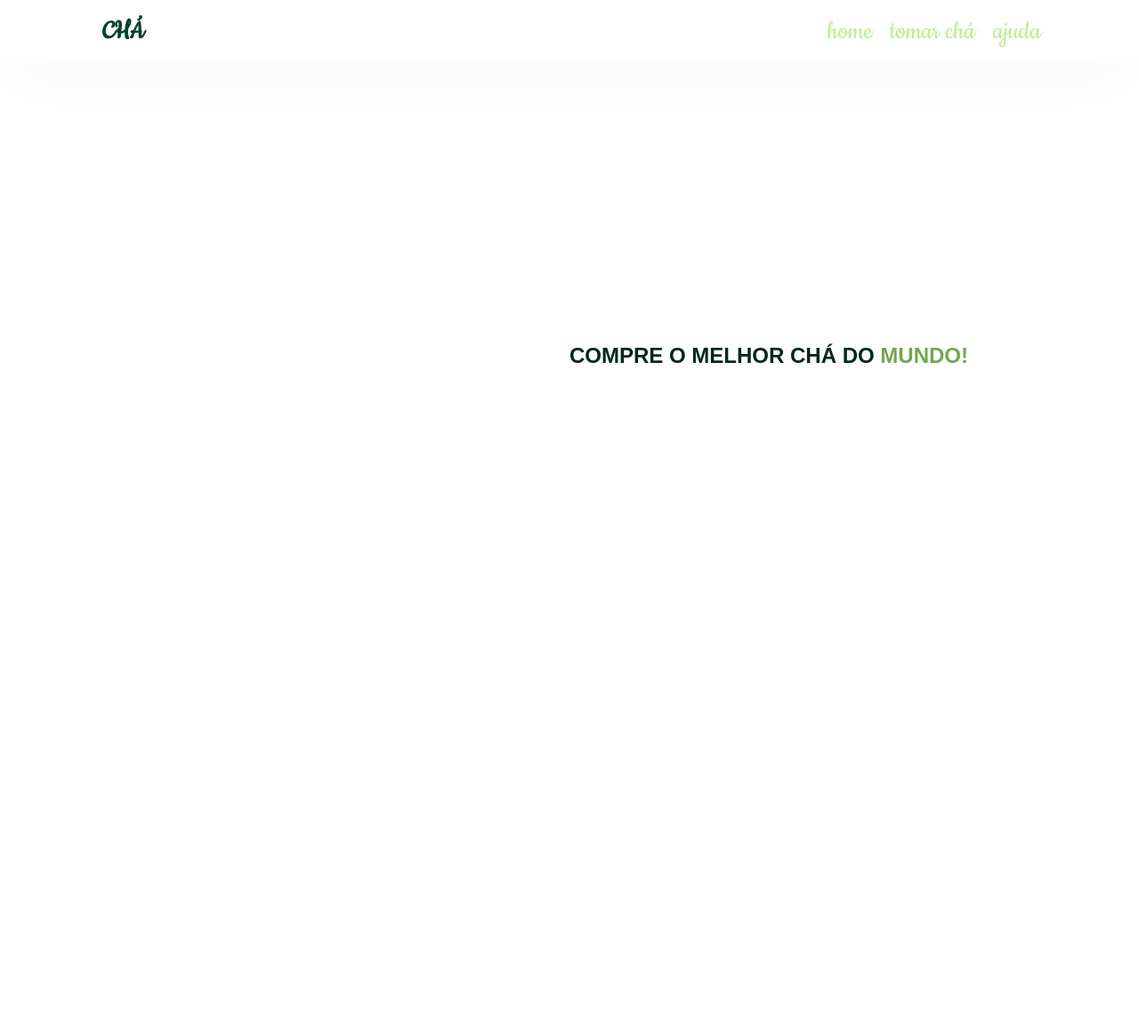
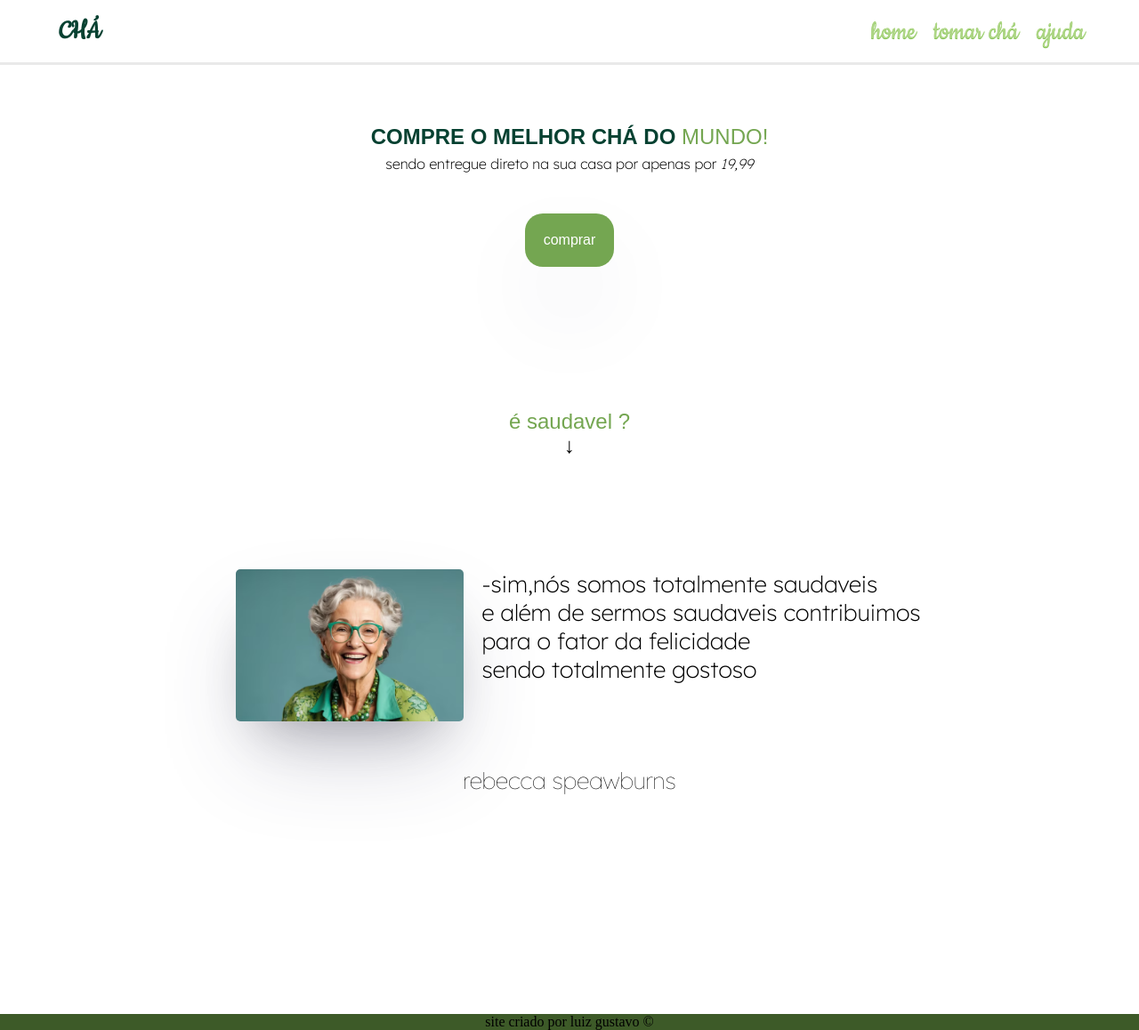
Before and after one commit to luizgustavostp/meu-site, a plain HTML site: page index.html in a window 1280 px wide. Shown: the whole page at 89% size. Before the commit the page ends 800 px from the top, so only its background shows below. Drawn offline with Linux system fonts and the light colour scheme; a web font is replaced by a local one.

Commit message:
praticamente

```diff
--- a/index.html
+++ b/index.html
@@ -5,12 +5,15 @@
     <meta name="viewport" content="width=device-width, initial-scale=1.0">
     <title>site sobre chá</title>
     <style>
-       @import url('https://fonts.googleapis.com/css2?family=Cookie&display=swap');
+@import url('https://fonts.googleapis.com/css2?family=Lexend:wght@100..900&         display=swap');
+    @import url('https://fonts.googleapis.com/css2?family=Sour+Gummy:ital,wght@0,100..900;1,100..900&display=swap');
+    @import url('https://fonts.googleapis.com/css2?family=Archivo+Black&family=Tilt+Warp&display=swap');
+    @import url('https://fonts.googleapis.com/css2?family=Cookie&display=swap');
 
        @keyframes nav {
             33% {color: #74A651;}
 
-            66% {color:#01402E;}
+            75% {color:#01402E;}
 
             100% {color:#064131;}
        }
@@ -31,44 +34,132 @@
             height: 70px;
             background-color: white;
             justify-content: space-between;
-            padding-left: 100px;
-            padding-right   : 100px;
-            box-shadow: rgba(17, 12, 46, 0.041) 0px 10px 100px 0px;
+            padding-left: 4vw;
+            padding-right   : 4vw;
+        box-shadow: rgba(99, 99, 99, 0.137) 0px 3px 0px 0px;
         }
         nav {
             display: flex;
 
         }
         a {
-            color: #c4eb9d;
+            color: #aed685;
             text-decoration: none;
             font-family: "Cookie", cursive;
             font-size: 2em;
             margin: auto 0;
             padding: 10px;
+            white-space: nowrap;
+            text-shadow: #84c453 0px 1px 0px;
         }
-        a:hover  {
+        a:hover , a:focus ,a:active{
             animation-name: nav;
             animation-delay: 150ms;
             animation-duration: 2s;
             animation-timing-function: ease;
+            animation-direction: alternate;
 
         }
         strong {
             color: #74A651;
         }
-        h1 {
-            color: #01261C  ;
-            font-family: sans-serif ;
+        .h1-inicio {
+            font-family: "Tilt Warp", sans-serif;
+            font-weight: 600;
+            color: #064131;
             text-align: center;
-            position: absolute;
-            top: 50%;
-            left: 50%;
-            transform: translateX(-50%);
-            transform: translateY(-50%);
+            margin-top: 70px;
         }
-        article {
-            height: 400px;
+        .h2-inicio {
+            font-family: "Lexend", sans-serif;
+            text-align: center;
+            font-weight: 200;
+            font-size: 1em;
+            transition: 200ms linear;
+        }
+        .h2-inicio:hover ,.h2-inicio:focus{
+            transform: scale(1.05);
+            cursor: zoom-in;
+        }
+        .h2-inicio > em {
+            font-weight: 200;
+            line-height: 2em;
+        }
+        button {
+            height: 60px;
+            width: 100px;
+            justify-items: center;
+            display: block;
+            margin: auto;
+            margin-top: 40px;
+            font-size: 1em;
+            border-radius: 20px;
+            border: none;
+            background-color: #74A651;
+            color: white;
+            transition: 200ms ease;
+            box-shadow: rgba(50, 50, 93, 0.25) 0px 50px 100px -20px, rgba(0, 0, 0, 0.3) 0px 30px 60px -30px;
+        }
+        button:hover, button:focus {
+            transform: scale(1.1);
+            background-color: #3d5a28;
+            box-shadow: rgba(255, 255, 255, 0.1) 0px 1px 1px 0px inset, rgba(50, 50, 93, 0.25) 0px 50px 100px -20px, rgba(0, 0, 0, 0.3) 0px 30px 60px -30px;
+        }
+        .divisao-inicio {
+            height: 50vh;
+        }
+        .divisao-meio {
+            margin-top:100px;
+            height: 500px;
+        }
+        img {
+            height: 20%;
+            width: 20%;
+            display: inline-block;
+            margin-left: 20px;
+            border-radius: 5px;
+            box-shadow: rgba(255, 255, 255, 0.1) 0px 1px 1px 0px inset, rgba(50, 50, 93, 0.25) 0px 50px 100px -20px, rgba(0, 0, 0, 0.3) 0px 30px 60px -30px;
+        }
+        .div-uma {
+            display: flex;
+            margin: auto;
+            justify-content: center;
+
+        }
+        .h1-meio {
+            font-family: "Tilt Warp", sans-serif;
+            text-align: center;
+            margin-top: 20vh;
+            font-weight: 100;
+            color: #74A651;
+            transition: 200ms ease;
+        }
+        .h1-meio:hover {
+            transform: scale(1.1);
+        }
+        .p-meio {
+            display: block;
+            margin-left: 20px;
+            font-size: 2vw;
+            font-family: "Lexend", sans-serif;
+            font-weight: 200;
+        }
+        strong {
+            font-weight: 100;
+        }
+        .h2-meio {
+            text-align: center;
+        }
+        .p-baixo {
+            text-align: center;
+            font-family: "Lexend", sans-serif;
+            font-size: 2vw;
+            font-weight: 100;
+            margin-top: 50px;
+        }
+        footer {
+            text-align: center;
+            background-color: #3d5a28;
         }
     </style>
 </head>
@@ -84,10 +175,25 @@
         </nav>
     </header>
     <main>
-        <article>
-            <h1>COMPRE O MELHOR CHÁ DO <strong>MUNDO!</strong></h1>
+        <article class="divisao-inicio">
+                <h1 class="h1-inicio">COMPRE O MELHOR CHÁ DO <strong>MUNDO!</strong></h1>
+                <h2 class="h2-inicio">sendo entregue direto na sua casa por apenas por <em>19,99</em></h2>
+            <div class="bt"><button>comprar</button></div>
+            <h1 class="h1-meio">é <strong>saudavel</strong> ?</h1>
+            <h2 class="h2-meio">&DownArrow;</h2>
+        </article>
+        <article class="divisao-meio">
+            <span class="div-uma">
+                <img src="imagens/idosa.png"
+                    alt="">
+                    <p class="p-meio">-sim,nós somos totalmente saudaveis  <br>e além de sermos saudaveis contribuimos <br>para o fator da felicidade <br> sendo  totalmente gostoso</p>
+          </span>
+          <p class="p-baixo"> rebecca speawburns</p>
+        </article>
+        <article class="divisao-baixo">
         </article>
     </main>
+    <footer> site criado por luiz gustavo &copy;</footer>
 
 </body>
 </html>
```
Also changed, not shown: imagens/idosa.png (added).
